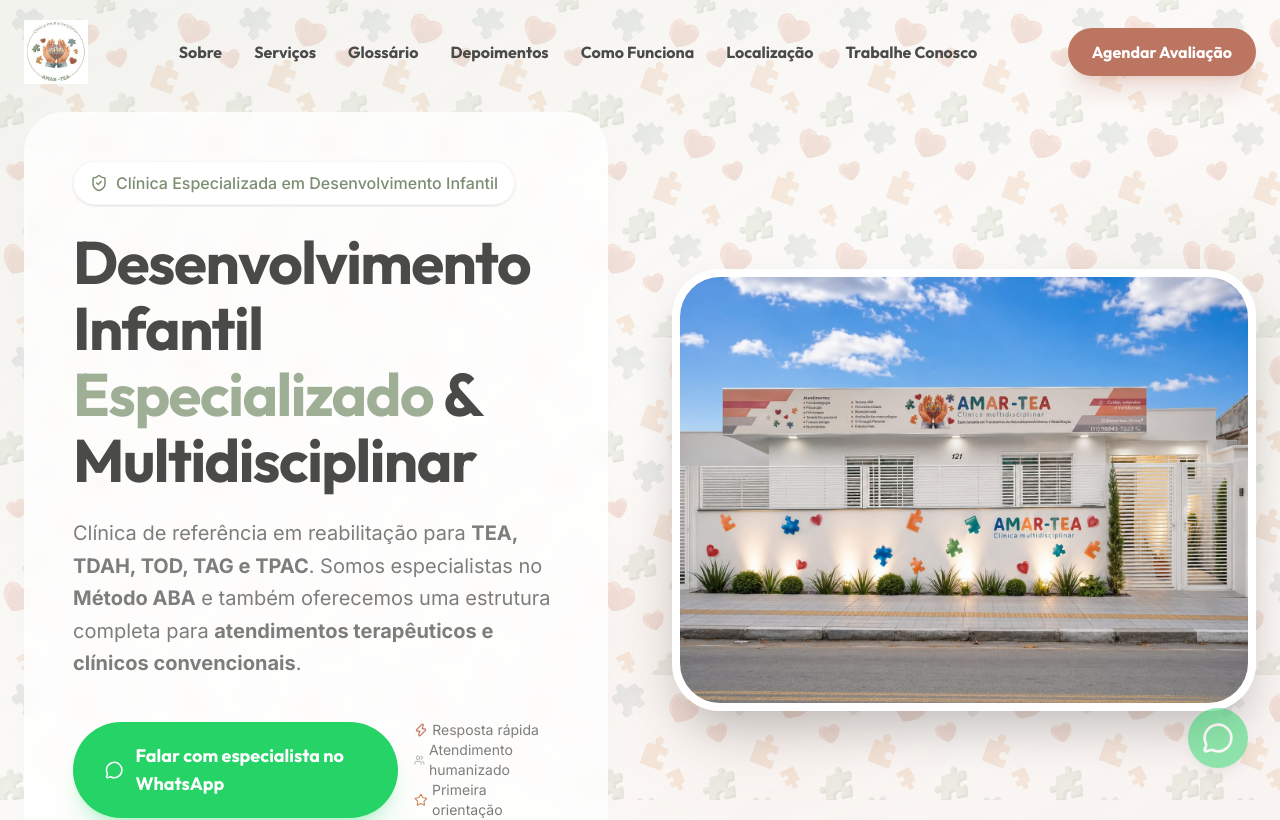
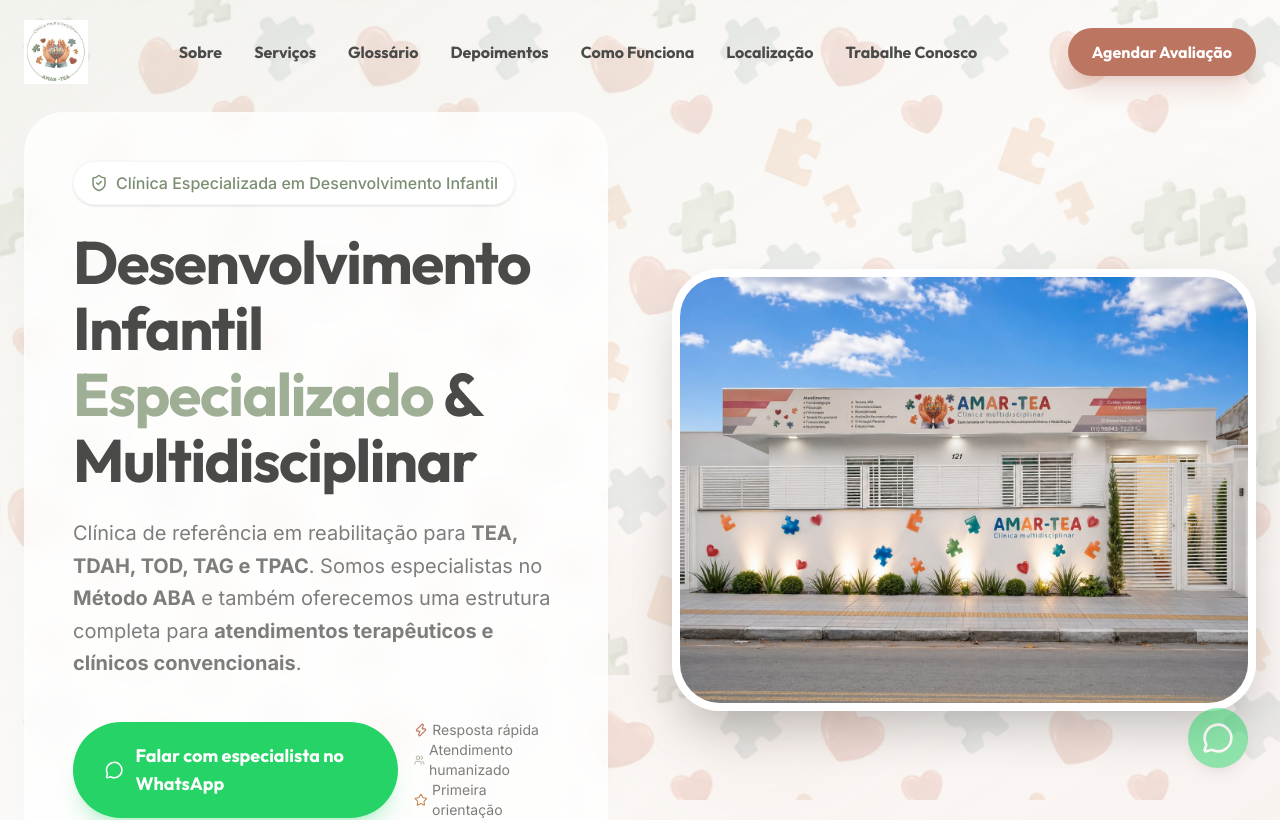
Before and after one commit to mslol21/amartea, a Next.js app: page / in a window 1280 px wide. Shown: the top 820 px of the page. Built offline with nearby package versions, Linux system fonts and the light colour scheme.

Commit message:
style: redimensiona pattern para 1200px espelhando o manual da marca

```diff
--- a/src/app/globals.css
+++ b/src/app/globals.css
@@ -102,5 +102,5 @@
 .bg-brand-pattern {
   background-image: url("/brand-pattern.png");
   background-repeat: repeat;
-  background-size: 600px;
+  background-size: 1200px;
 }
```
